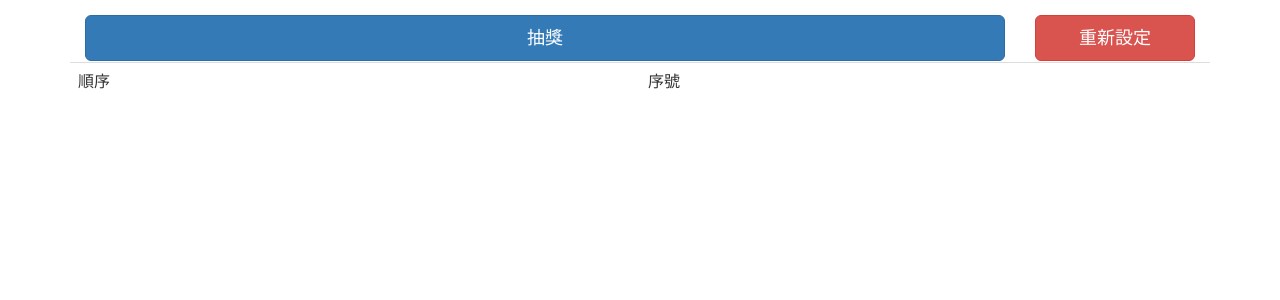
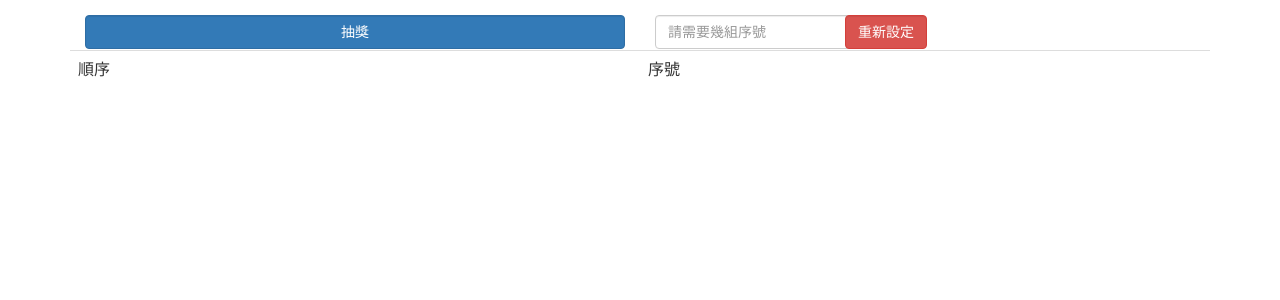
Before and after one commit to ek0519/lottery, a Django app: page /end/ in a window 1280 px wide. Shown: the top 300 px of the page. Run offline with Django 3.2, Linux system fonts and the light colour scheme; data comes from the database, SQL or seed files in the repository; both versions use the stored data as it was after the commit; some libraries are stand-ins or nearby versions.

Commit message:
新增可以輸入需要序號數量與重設清單

```diff
--- a/lottery/management/commands/gen_lottry.py
+++ b/lottery/management/commands/gen_lottry.py
@@ -1,6 +1,6 @@
 from django.core.management.base import BaseCommand
 from lottery.models import Lottery
-from datetime import datetime, timedelta
+from datetime import datetime
 
 tfl = '%Y-%m-%d %H:%M:%S'
 tfs = '%Y/%m/%d'
--- a/lottery/views.py
+++ b/lottery/views.py
@@ -47,7 +47,6 @@ def lottery(request):
     all = Lottery.objects.all()
     total = all.count()
     now = all.filter(img__contains='.').count()
-    print(now)
     return render (request,template,{'total':total,'now':now})
 
 def end(request):
@@ -60,17 +59,38 @@ def end(request):
     random.shuffle(people)
     person = 1
     show_list = []
+    if request.POST.get('number'):
+        Lottery.objects.all().delete()
+        reset = True
+        number = int(request.POST['number'])
+        for i in range(1, number+1):
+            num = ('{:08}'.format(i))
+            lottery = Lottery(sn=num)
+            lottery.save()
+        return render(request, template, {'reset': reset, 'number': number})
+
     if request.method == 'POST':
         # select anyone to view
-        if people:
-            person = people.pop()
-            person.enabled = 1
-            person.save()
-        else:
-            person = None
-        show_list = Lottery.objects.filter(enabled=1).order_by('update_dt')
+        if request.POST.get('open'):
+            print(request)
+            if people:
+                person = people.pop()
+                person.enabled = 1
+                person.save()
+            else:
+                person = None
+            show_list = Lottery.objects.filter(enabled=1).order_by('update_dt')
 
-        return render(request, template,{'person':person , 'show':show_list})
+            return render(request, template,{'person':person , 'show':show_list})
+        elif request.POST.get('reset'):
+            number = Lottery.objects.all().count()
+            Lottery.objects.all().delete()
+            reset = True
+            for i in range(1, number + 1):
+                num = ('{:08}'.format(i))
+                lottery = Lottery(sn=num)
+                lottery.save()
+            return render(request, template, {'reset': reset, 'number': number})
 
     return render(request, template,{'person':person , 'show':show_list})
 
--- a/templates/lottery/end.html
+++ b/templates/lottery/end.html
@@ -18,16 +18,21 @@
     <div class="container">
      <form method="POST" role="form" class="form" >{% csrf_token %}
         <div class="form-group">
-            <div class="col-sm-10">
-                <button type="submit" class="btn btn-primary btn-lg btn-block">抽獎</button>
-            </div>
-            <div class="col-sm-2">
-                <button type="submit" class="btn btn-danger btn-lg btn-block">重新設定</button>
+            <div class="col-sm-6">
+                <button type="submit" class="btn btn-primary btn-block form-control" name="open" value="open">抽獎</button>
             </div>
         </div>
     </form>
+    <form method="POST" class="form-inline" role="form">{% csrf_token %}
+        <div class="col-sm-2">
+            <input type="number" class='form-control ' min="2" name="number" placeholder="請需要幾組序號">
+        </div>
+        <div class="col-sm-4">
+            <button type="submit" class="btn btn-danger form-control btn-block" name="reset" value="reset">重新設定</button>
+        </div>
+    </form>
     <div class="col-sm-12">
-    {% if person %}<img src="{{ person.img }}" class="img-responsive center-block">{% else %}<h1 class="text-center">已經完成開獎</h1>{% endif %}
+    {% if person %}<img src="{{ person.img }}" class="img-responsive center-block">{% elif reset %}<h1 class="text-center">已經產生新的 {{ number }} 組序號</h1>{% else %}<h1 class="text-center">已經完成開獎</h1>{% endif %}
     </div>
     <div>
         <table class="table table-hover">
```
Also changed, not shown: db.sqlite3.
